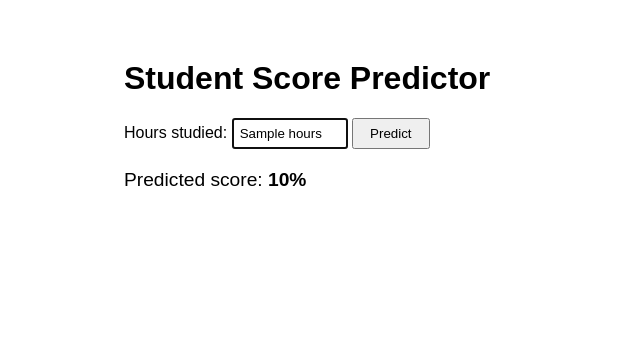
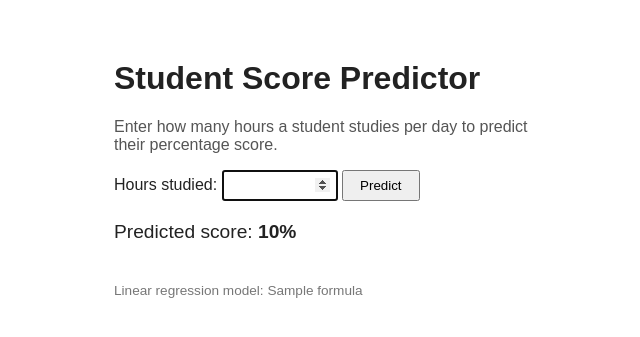
Before and after one commit to manujjoshi/Regression_Test, a Flask app: template templates/index.html in a window 1280 px wide. Shown: the top 337 px of the page, without its empty margins (316-956 px from the left). Run offline with Flask 3, Linux system fonts and the light colour scheme; the template is opened without the code that fills it: most values are stand-ins (such as "Sample title", 1, 10 or a date in 2020); parts of the project's set-up code (start-up, migrations or seed data) failed here and were passed over.

Commit message:
Improve predictor page
- Number input with browser-side validation
- Short intro and model formula footer
- Warn when hours are outside the training range

Co-Authored-By: Claude Opus 5.5 <noreply@anthropic.com>

```diff
--- a/app.py
+++ b/app.py
@@ -13,16 +13,23 @@ import joblib
 import pandas as pd
 from flask import Flask, jsonify, render_template, request
 
-MODEL_PATH = Path(__file__).parent / "student_score_model.joblib"
+BASE_DIR = Path(__file__).parent
+MODEL_PATH = BASE_DIR / "student_score_model.joblib"
+DATA_PATH = BASE_DIR / "student_scores.csv"
 
 app = Flask(__name__)
 model = joblib.load(MODEL_PATH)
+
+# Range of study hours the model was trained on, used to flag less reliable predictions
+_train_hours = pd.read_csv(DATA_PATH)["Hours"]
+MIN_HOURS, MAX_HOURS = _train_hours.min(), _train_hours.max()
+FORMULA = f"Score = {model.coef_[0]:.2f} x Hours + {model.intercept_:.2f}"
 
 
 @app.route("/", methods=["GET", "POST"])
 def index():
     hours = request.form.get("hours", "")
-    score = error = None
+    score = error = warning = None
     if request.method == "POST":
         try:
             value = float(hours)
@@ -34,7 +41,14 @@ def index():
             else:
                 pred = model.predict(pd.DataFrame({"Hours": [value]}))[0]
                 score = f"{min(max(pred, 0), 100):.2f}"
-    return render_template("index.html", hours=hours, score=score, error=error)
+                if not MIN_HOURS <= value <= MAX_HOURS:
+                    warning = (
+                        f"The model was trained on {MIN_HOURS} to {MAX_HOURS} hours of study, "
+                        "so this prediction is less reliable."
+                    )
+    return render_template(
+        "index.html", hours=hours, score=score, error=error, warning=warning, formula=FORMULA
+    )
 
 
 @app.route("/health")
--- a/templates/index.html
+++ b/templates/index.html
@@ -5,18 +5,23 @@
   <meta name="viewport" content="width=device-width, initial-scale=1">
   <title>Student Score Predictor</title>
   <style>
-    body { font-family: Arial, sans-serif; max-width: 400px; margin: 60px auto; padding: 0 16px; }
+    body { font-family: Arial, sans-serif; max-width: 420px; margin: 60px auto; padding: 0 16px; color: #222; }
+    .intro { color: #555; }
     input { padding: 6px; width: 100px; }
     button { padding: 6px 16px; }
     .result { margin-top: 20px; font-size: 1.2em; }
-    .error { margin-top: 20px; color: red; }
+    .error { margin-top: 20px; color: #c00; }
+    .warning { color: #a60; font-size: 0.9em; }
+    footer { margin-top: 40px; color: #777; font-size: 0.85em; }
   </style>
 </head>
 <body>
   <h1>Student Score Predictor</h1>
+  <p class="intro">Enter how many hours a student studies per day to predict their percentage score.</p>
+
   <form method="post">
     <label for="hours">Hours studied:</label>
-    <input id="hours" name="hours" type="text" value="{{ hours }}" autofocus>
+    <input id="hours" name="hours" type="number" step="0.1" min="0" max="24" value="{{ hours }}" required autofocus>
     <button type="submit">Predict</button>
   </form>
 
@@ -24,6 +29,9 @@
     <p class="error">{{ error }}</p>
   {% elif score %}
     <p class="result">Predicted score: <strong>{{ score }}%</strong></p>
+    {% if warning %}<p class="warning">{{ warning }}</p>{% endif %}
   {% endif %}
+
+  <footer>Linear regression model: {{ formula }}</footer>
 </body>
 </html>
```
Also changed, not shown: tests/test_app.py (+11 -0 lines).
